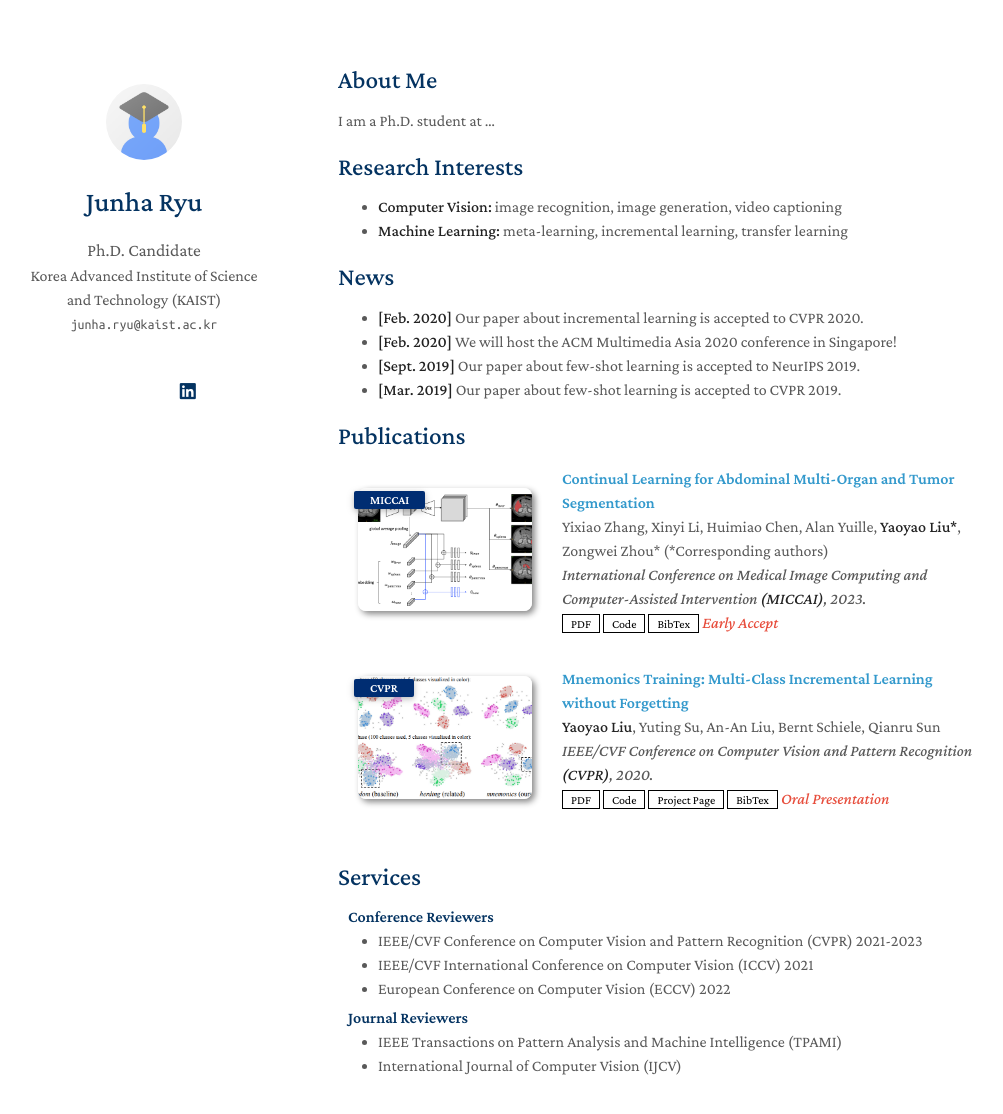
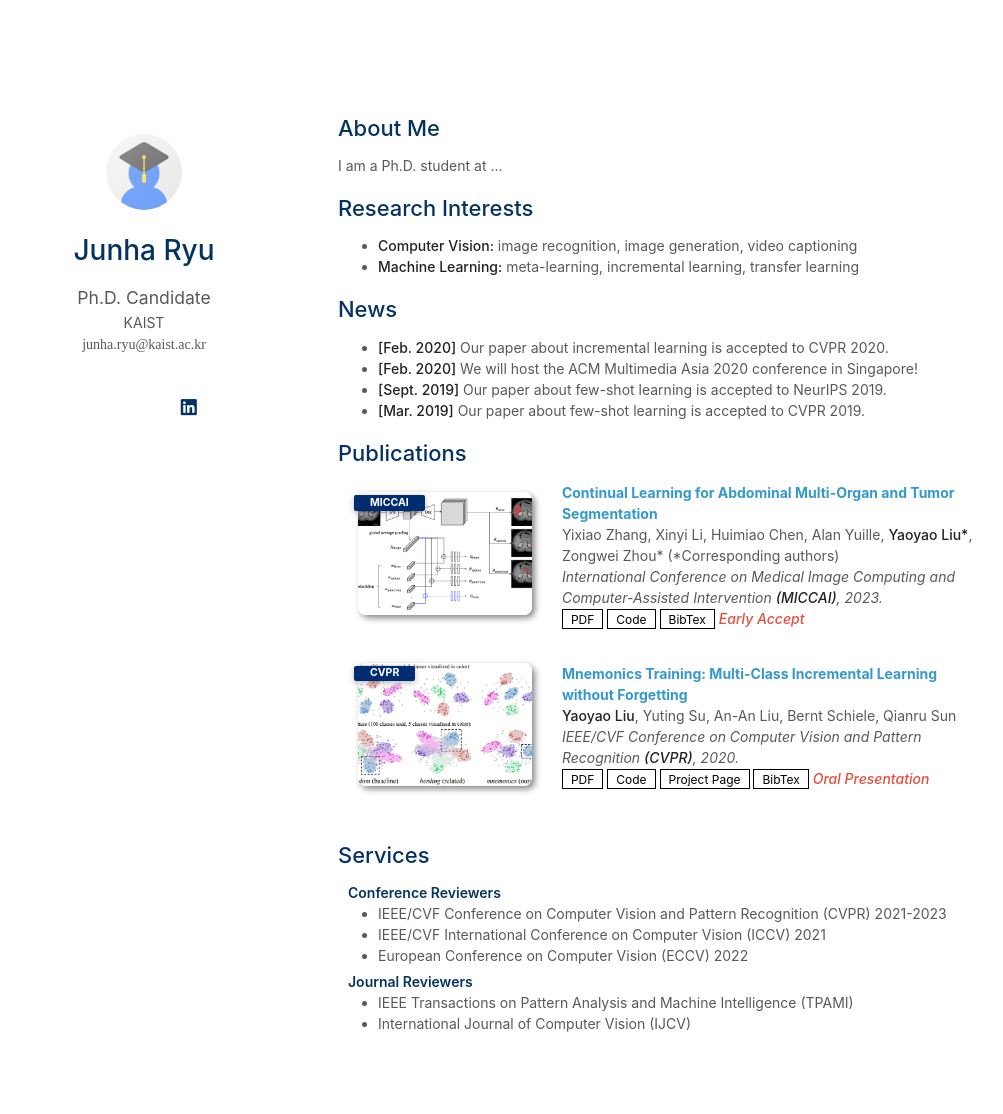
Before and after one commit to junharyu/junharyu.github.io, a Jekyll site: the page built from index.md, in a window 1280 px wide and 1172 px high. Shown: the top 1114 px of the window, without its empty margins (132-1135 px from the left). Built offline with Jekyll 4.4.1, drawn with Linux system fonts in a browser that asks for light colours; nearby versions of some CDN libraries; a style sheet for code colours, icons or effects is not loaded; our own code applies the rules of GitHub Pages for plain Markdown files.

Commit message:
Update _config.yml

```diff
--- a/_config.yml
+++ b/_config.yml
@@ -1,7 +1,7 @@
 # Basic Information
 title: Junha Ryu
 position: Ph.D. Candidate
-affiliation: Korea Advanced Institute of Science and Technology (KAIST)
+affiliation: KAIST
 email: junha.ryu@kaist.ac.kr
 
 # Search Engine Optimization (SEO)
@@ -32,7 +32,7 @@ auto_dark_mode: true
 
 # Font
 # You can use this option to choose between Serif or Sans Serif fonts.
-font: "Serif" # or "Sans Serif"
+font: "Sans Serif" # or "Sans Serif"
 
 # Google Analytics ID
 # Please remove this if you don't use Google Analytics
```
